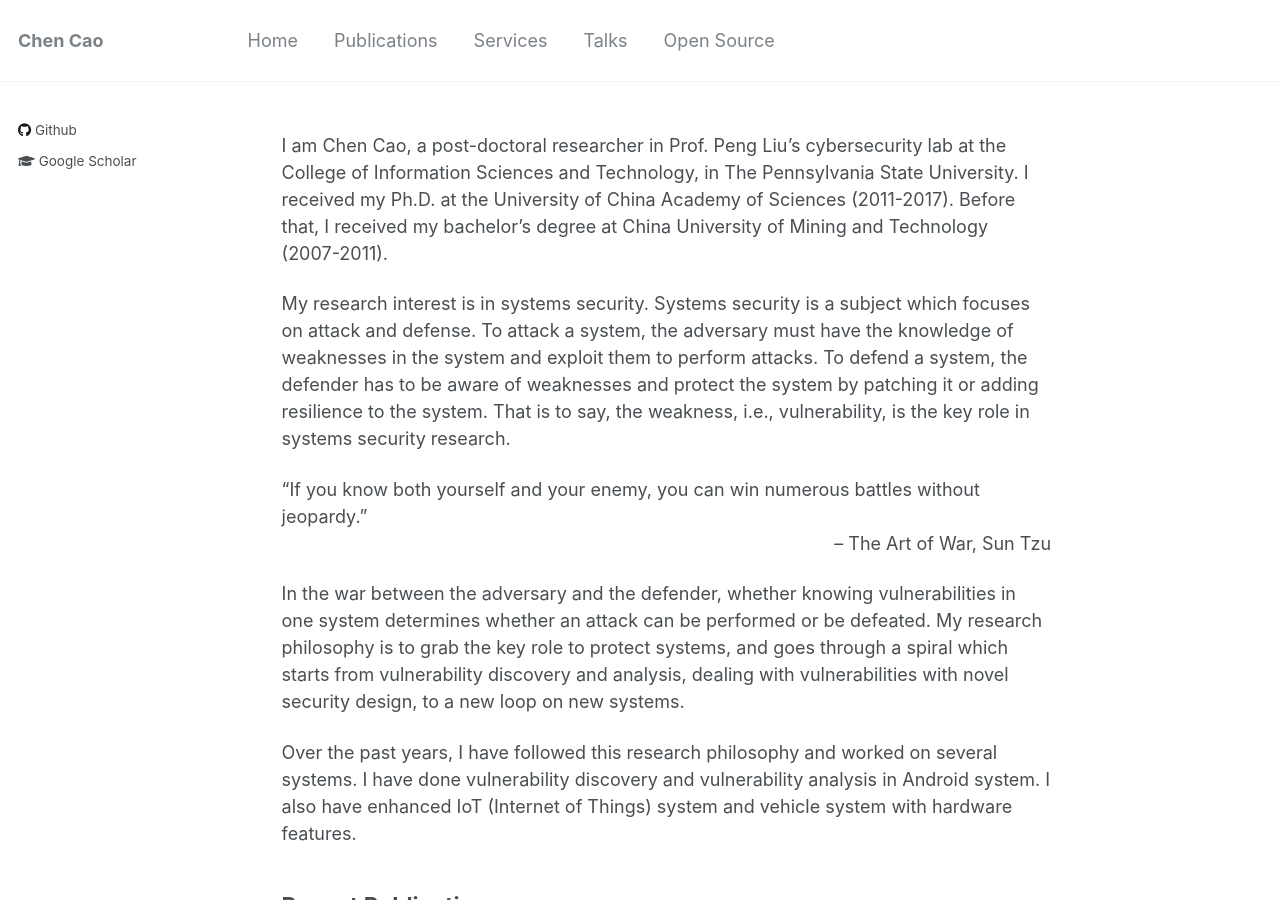
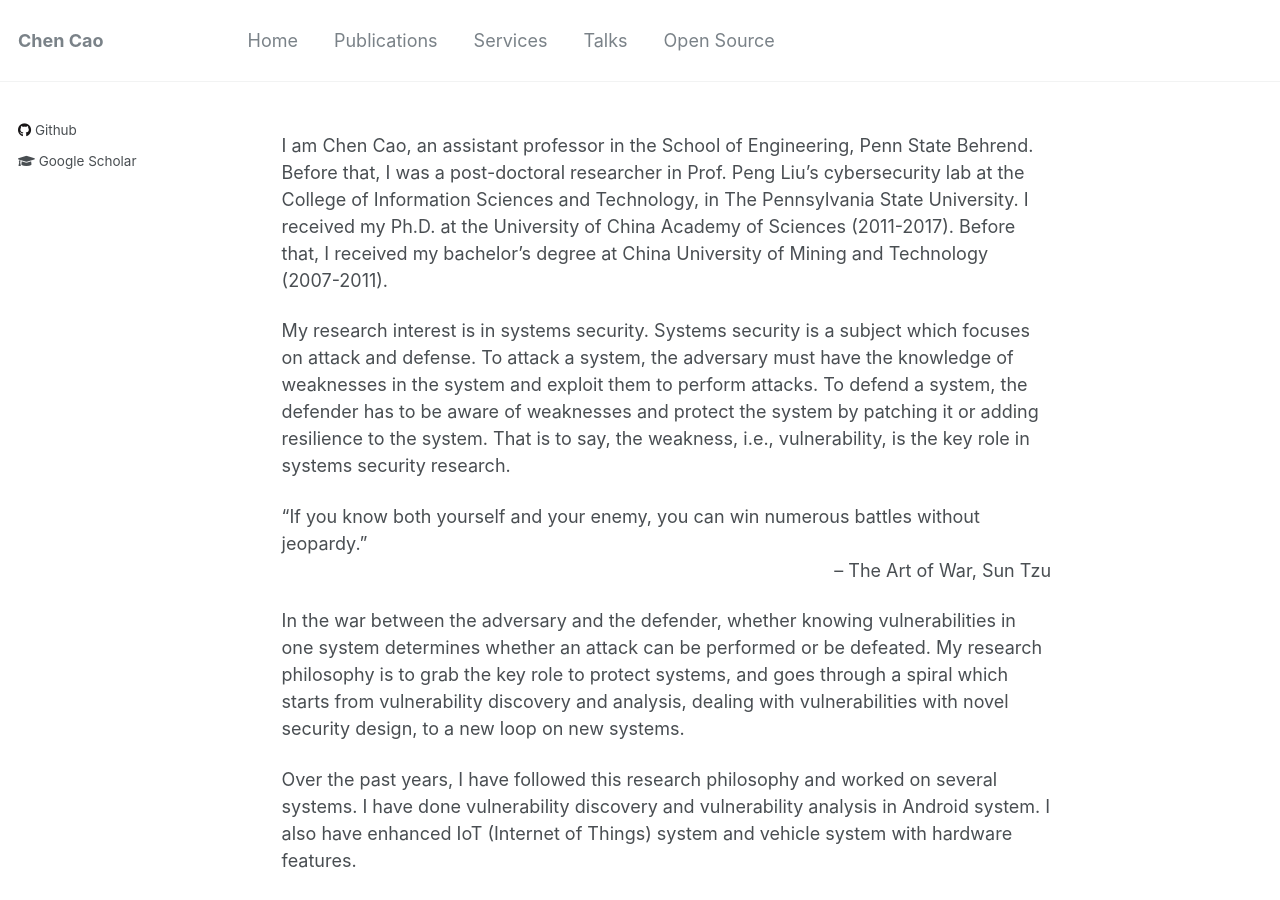
Before and after one commit to dongmu/dongmu.github.io, a Jekyll site: the page built from _pages/about.md, in a window 1280 px wide and 900 px high. Built offline with Jekyll 4.4.1, drawn with Linux system fonts in a browser that asks for light colours.

Commit message:
new identity

```diff
--- a/_pages/about.md
+++ b/_pages/about.md
@@ -8,7 +8,8 @@ redirect_from:
   - /about.html
 ---
 
-I am Chen Cao, a post-doctoral researcher in Prof. Peng Liu's cybersecurity lab at the College of Information Sciences and Technology, in The Pennsylvania State University.
+I am Chen Cao, an assistant professor in the School of Engineering, Penn State Behrend.
+Before that, I was a post-doctoral researcher in Prof. Peng Liu's cybersecurity lab at the College of Information Sciences and Technology, in The Pennsylvania State University.
 I received my Ph.D. at the University of China Academy of Sciences (2011-2017).
 Before that, I received my bachelor's degree at China University of Mining and Technology (2007-2011).
 
```
